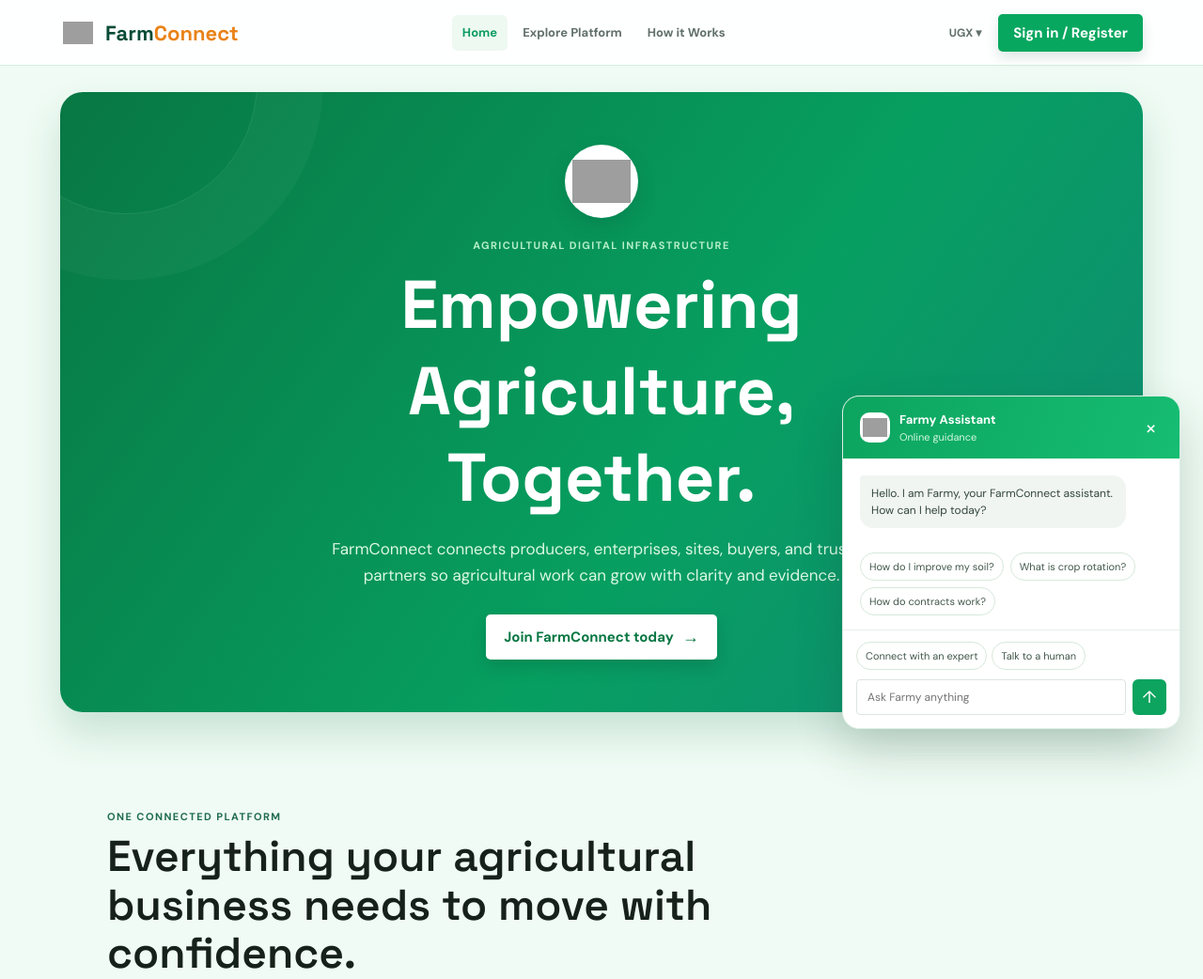
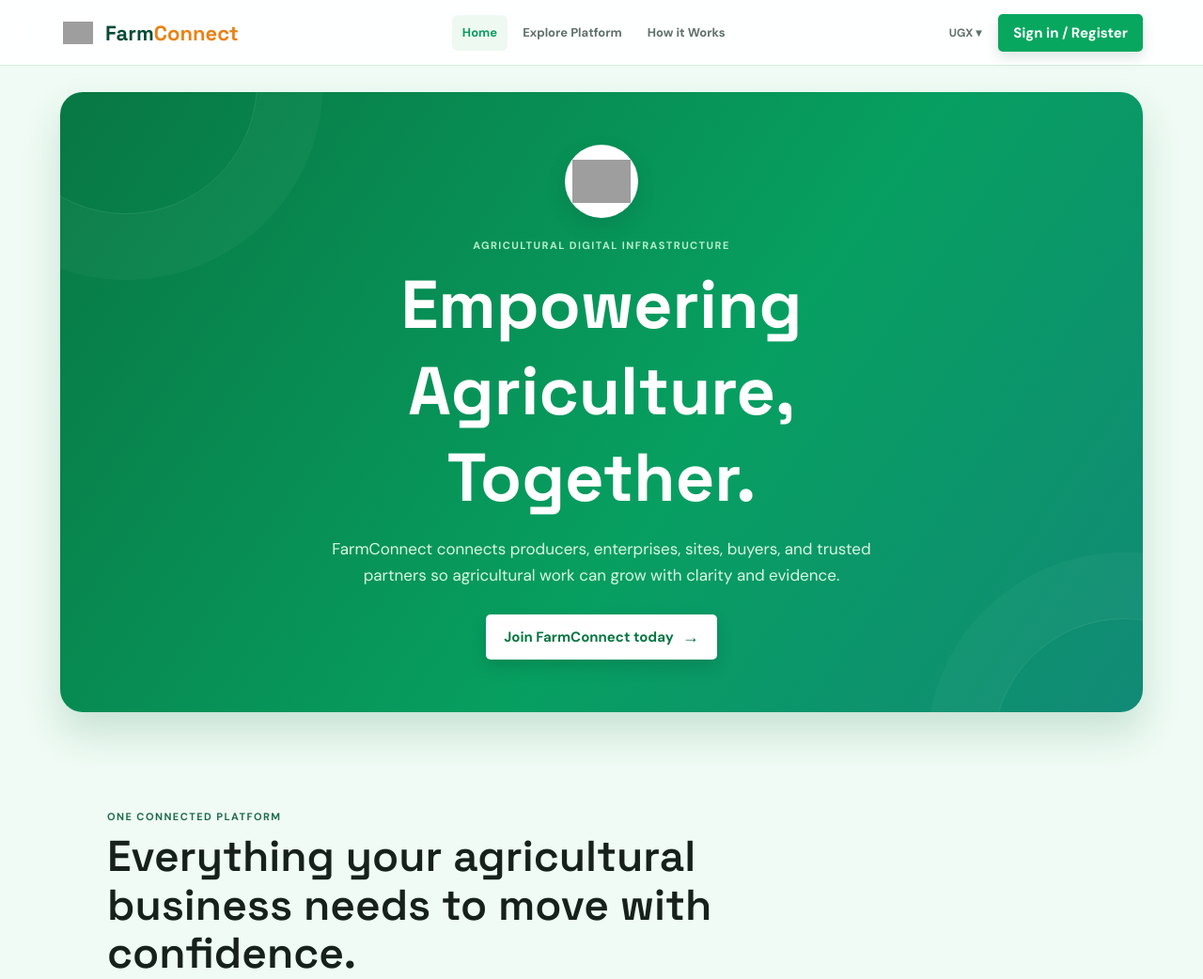
Before and after one commit to 3bsolutionsltd/farmconnect, a PHP site: page / in a window 1280 px wide. Shown: the top 1042 px of the page at 94% size. Run offline with PHP 8.4, Linux system fonts and the light colour scheme; data that the repository does not hold is empty; grey boxes are pictures that could not be loaded.

Commit message:
Remove Farmy Assistant from application UI

```diff
--- a/app.css
+++ b/app.css
@@ -153,6 +153,7 @@
 .assistant-input input { min-height: 38px; padding: 9px 11px; font-size: 12px; }
 .assistant-input button { width: 40px; color: #fff; background: #0ca45f; border: 0; border-radius: 6px; font-size: 18px; cursor: pointer; }
 .assistant-launcher { position: fixed; right: 24px; bottom: 24px; z-index: 14; display: grid; place-items: center; width: 52px; height: 52px; color: #fff; background: #0ca45f; border: 0; border-radius: 50%; box-shadow: 0 10px 22px rgba(12, 164, 95, .3); font-size: 23px; cursor: pointer; }
+.farmy-assistant, .assistant-launcher { display: none !important; }
 .landing-modal-backdrop { position: fixed; inset: 0; z-index: 30; display: grid; place-items: center; padding: 22px; background: rgba(10, 28, 19, .72); backdrop-filter: blur(4px); }
 .landing-modal { position: relative; width: min(100%, 450px); max-height: 94vh; overflow: auto; padding: 24px 34px 30px; background: #fff; border: 1px solid #dceee2; border-radius: 8px; box-shadow: 0 30px 80px rgba(0, 0, 0, .24); animation: dialog-in .2s ease both; }
 .landing-modal-close { position: absolute; top: 13px; right: 15px; color: #718078; }
--- a/app.js
+++ b/app.js
@@ -428,7 +428,6 @@ function viewFor(route) {
 }
 
 function landingView() {
-  const assistantOpen = state.assistantOpen !== false;
   const accountAction = state.user
     ? '<a class="button primary landing-signin" href="#dashboard">Open dashboard</a>'
     : '<button class="button primary landing-signin" type="button" data-action="open-signup">Sign in / Register</button>';
@@ -445,7 +444,7 @@ function landingView() {
       <section class="landing-cta"><p class="eyebrow">READY WHEN YOU ARE</p><h2>Bring your next agricultural move into focus.</h2><button class="button landing-hero-button" type="button" data-action="open-signup">Join FarmConnect today <span aria-hidden="true">&#8594;</span></button></section>
     </main>
     <footer class="landing-footer"><div><a class="landing-brand" href="#home"><span class="landing-mark"><img src="/assets/brand/farmconnect-emblem.svg" alt="" /></span><span>Farm<span>Connect</span></span></a><p>Agricultural digital infrastructure for producers, enterprises, markets, and trusted partners.</p></div><div><strong>Explore</strong><a href="#home">Home</a><a href="#marketplace">Marketplace</a><a href="#nursery-network">Nursery Network</a></div><div><strong>Support</strong><a href="#auth">Sign in</a><a href="mailto:support@farmconnect.3bs.ltd">Contact support</a><span>UGX</span></div></footer>
-    ${assistantOpen ? farmyAssistantView() : `<button class="assistant-launcher" type="button" aria-label="Open Farmy Assistant" data-action="open-assistant"><img src="/assets/brand/farmconnect-emblem.svg" alt="" /></button>`}
+
     ${state.landingAuthModal ? signupModalView() : ""}
   </div>`;
 }
```
